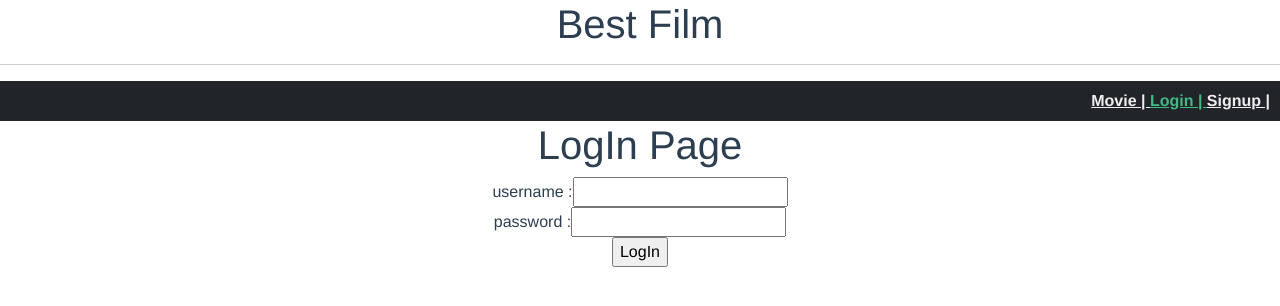
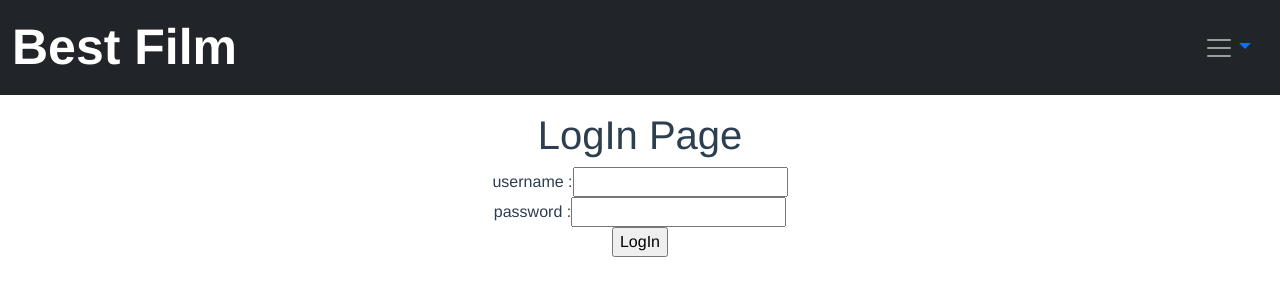
Before and after one commit to wnsvy7203/Final, a Vue app in the folder final-pjt-front/: page /login in a window 1280 px wide. Shown: the top 306 px of the page. Built offline with nearby package versions, Linux system fonts and the light colour scheme.

Commit message:
carousel

```diff
--- a/final-pjt-front/src/App.vue
+++ b/final-pjt-front/src/App.vue
@@ -1,24 +1,22 @@
 <template>
   <div id="app">
-    <h1>Best Film</h1>
-    <hr>
-    <nav class="navbar justify-content-end navbar-expand-lg bg-dark">
-      <div style="padding-right: 10px;">
-        <router-link :to="{ name: 'movie' }"> Movie | </router-link>
-      <router-link :to="{ name: 'login' }">Login | </router-link>
-      <router-link :to="{ name: 'signup' }">Signup | </router-link>
+    <nav class="navbar justify-content-end navbar-expand-lg navbar-dark bg-dark">
+      <div class="container-fluid">
+        <router-link :to="{ name: 'movie' }" class="navbar-brand" style="font-size: 50px">Best Film</router-link>
 
+        <b-dropdown id="dropdown-dropleft" dropleft text="Drop-Left" size="lg" variant="link" toggle-class="text-decoration-none">
+          <template #button-content>
+            <span class="navbar-toggler-icon"></span>
+          </template>
+          <b-dropdown-item-button><router-link :to="{ name: 'login' }" class="dropdown-item"> Login </router-link></b-dropdown-item-button>
+          <b-dropdown-divider></b-dropdown-divider>
+          <b-dropdown-item-button><router-link :to="{ name: 'signup' }" class="dropdown-item"> Signup </router-link></b-dropdown-item-button>
+        </b-dropdown>
       </div>
     </nav>
     <router-view/>
   </div>
 </template>
-
-<script>
-// API_KEY = 54f36fb75007c2e17a09cf9651dcdae2
-// API_URL = https://api.themoviedb.org/3/movie/popular?api_key=
-
-</script>
 
 <style>
 #app {
@@ -31,7 +29,7 @@
 
 nav {
   padding: 30px;
-  height: 40px;
+  height: 95px;
 }
 
 nav a {
@@ -39,8 +37,4 @@ nav a {
   color: #eee;
 }
 
-nav a.router-link-exact-active {
-  color: #42b983;
-}
-
 </style>
--- a/final-pjt-front/src/components/MovieDetail.vue
+++ b/final-pjt-front/src/components/MovieDetail.vue
@@ -12,7 +12,7 @@
 
 <script>
 export default {
-  name: 'MovieCard',
+  name: 'MovieDetail',
   props:{
       movie: Object
   },
@@ -25,9 +25,6 @@ export default {
     },
   },
   methods: {
-    MovieJson() {
-      this.$store.dispatch('getMovieJson')
-    },
     moveDetail() {
       this.$router.push({ name:'detail', params: { movie: this.movie } })
     }
--- a/final-pjt-front/src/views/DetailView.vue
+++ b/final-pjt-front/src/views/DetailView.vue
@@ -34,11 +34,6 @@ export default {
       return 'https://image.tmdb.org/t/p/original/'+this.movie.backdrop_path
     },
   },
-  // methods: {
-  //   getYoutubeKey() {
-  //     return `https://api.themoviedb.org/3/movie/${this.movie.id}/videos?api_key=${API_KEY}&language=ko-KR`
-  //   },
-  // },
 }
 </script>
 
--- a/final-pjt-front/src/views/LogInView.vue
+++ b/final-pjt-front/src/views/LogInView.vue
@@ -1,5 +1,5 @@
 <template>
-  <div>
+  <div class="my-3">
     <h1>LogIn Page</h1>
     <form @submit.prevent="logIn">
       <label for="username">username : </label>
--- a/final-pjt-front/src/views/MovieView.vue
+++ b/final-pjt-front/src/views/MovieView.vue
@@ -1,41 +1,61 @@
 <template>
-  <div class="row mt-3 mx-3" style="width:100%; height:30%">
-    <carousel :nav="false">
-    <p
-      v-for="(movie, index) in totalMovie"
-      :key="index"
+  <div class="row mt-3 mx-3 d-flex justify-content-center" style="width: 50%; height: 30%">
+    <b-carousel
+      id="carousel-1"
+      v-model="slide"
+      :interval="4000"
+      controls
+      indicators
+      background="#ababab"
+      img-width="1024"
+      img-height="480"
+      style="text-shadow: 1px 1px 2px #333;"
+      @sliding-start="onSlideStart"
+      @sliding-end="onSlideEnd"
     >
-      <img
-        :src="`https://image.tmdb.org/t/p/original/${movie.poster_path}`"
-        @mouseup="moveDetail(movie)"
-      >
-    </p>
-    </carousel>
-    <div>
-      <MovieDetail :movie="movie"/>
-    </div>
+      <b-carousel-slide
+        v-for="(movie, index) in totalMovie"
+        :key="index"
+        :img-src="`https://image.tmdb.org/t/p/original/${movie.poster_path}`"
+        html="moveDetail"
+        >
+      </b-carousel-slide>
+    </b-carousel>
+    <MovieDetail :movie="movie"/>
   </div>
 </template>
 
 <script>
 import MovieDetail from '@/components/MovieDetail';
 import router from '@/router'
-import carousel from 'vue-owl-carousel'
 
 export default {
   name: 'MovieView',
   data() {
     return {
       movie: null,
+      slide: 0,
+      sliding: null
     }
   },
   components: {
     MovieDetail,
-    carousel
   },
   methods: {
+    // doMouseOver(movie) {
+    //   movie.
+    // },
     moveDetail(movie) {
       router.push({ name: 'detail', params: { movie } })
+    },
+    getMovieJson() {
+      this.$store.dispatch('getMovieJson')
+    },
+    onSlideStart() {
+      this.sliding = true
+    },
+    onSlideEnd() {
+      this.sliding = false
     },
   },
   computed: {
@@ -43,6 +63,9 @@ export default {
       return this.$store.getters.getMovie
     }
   },
+  created() {
+    this.getMovieJson()
+  }
 }
 </script>
 
--- a/final-pjt-front/src/views/SignupView.vue
+++ b/final-pjt-front/src/views/SignupView.vue
@@ -1,5 +1,5 @@
 <template>
-  <div>
+  <div class="my-3">
     <h1>Sign Up Page</h1>
     <form @submit.prevent="signUp">
       <label for="username">username : </label>
```
